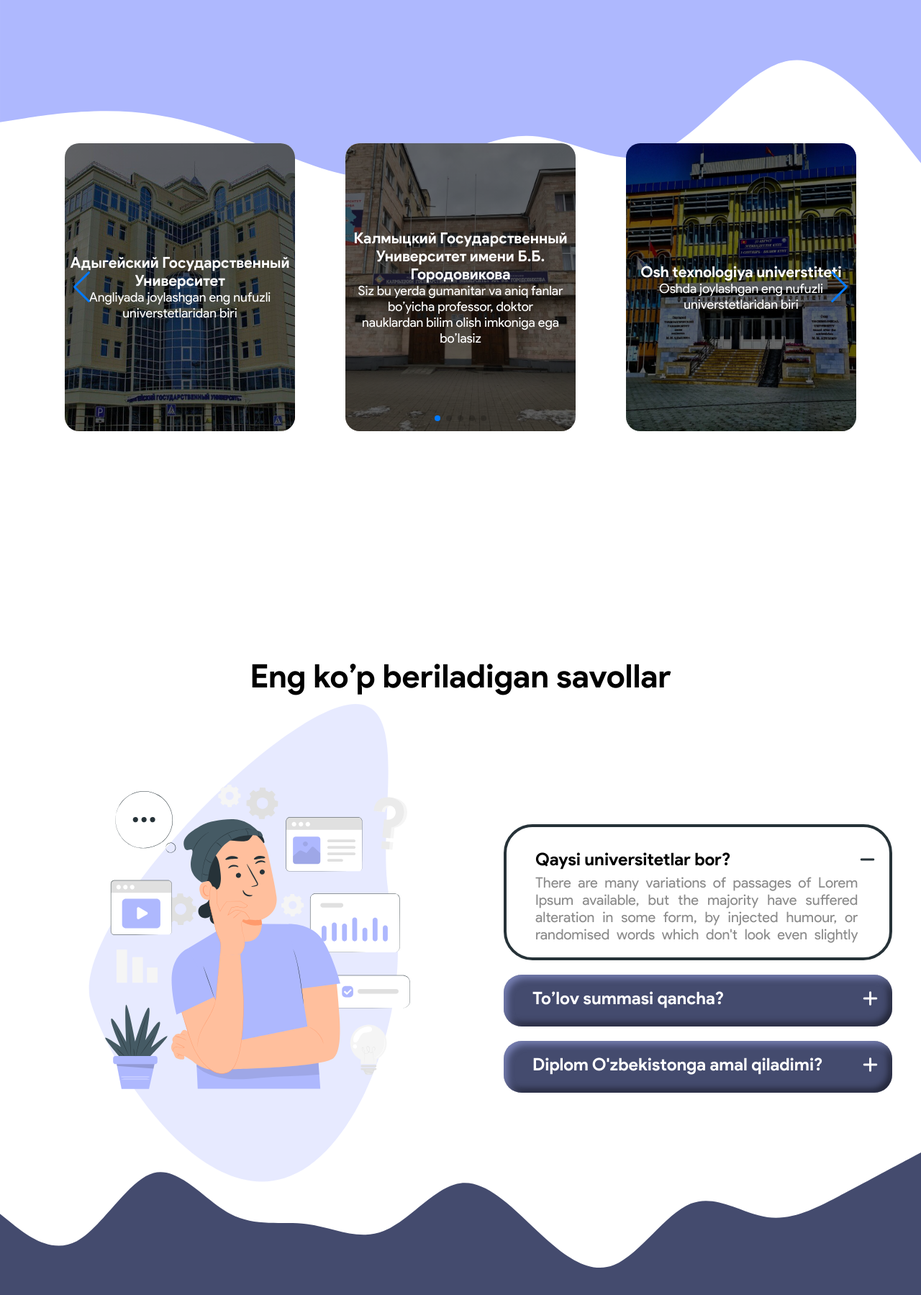
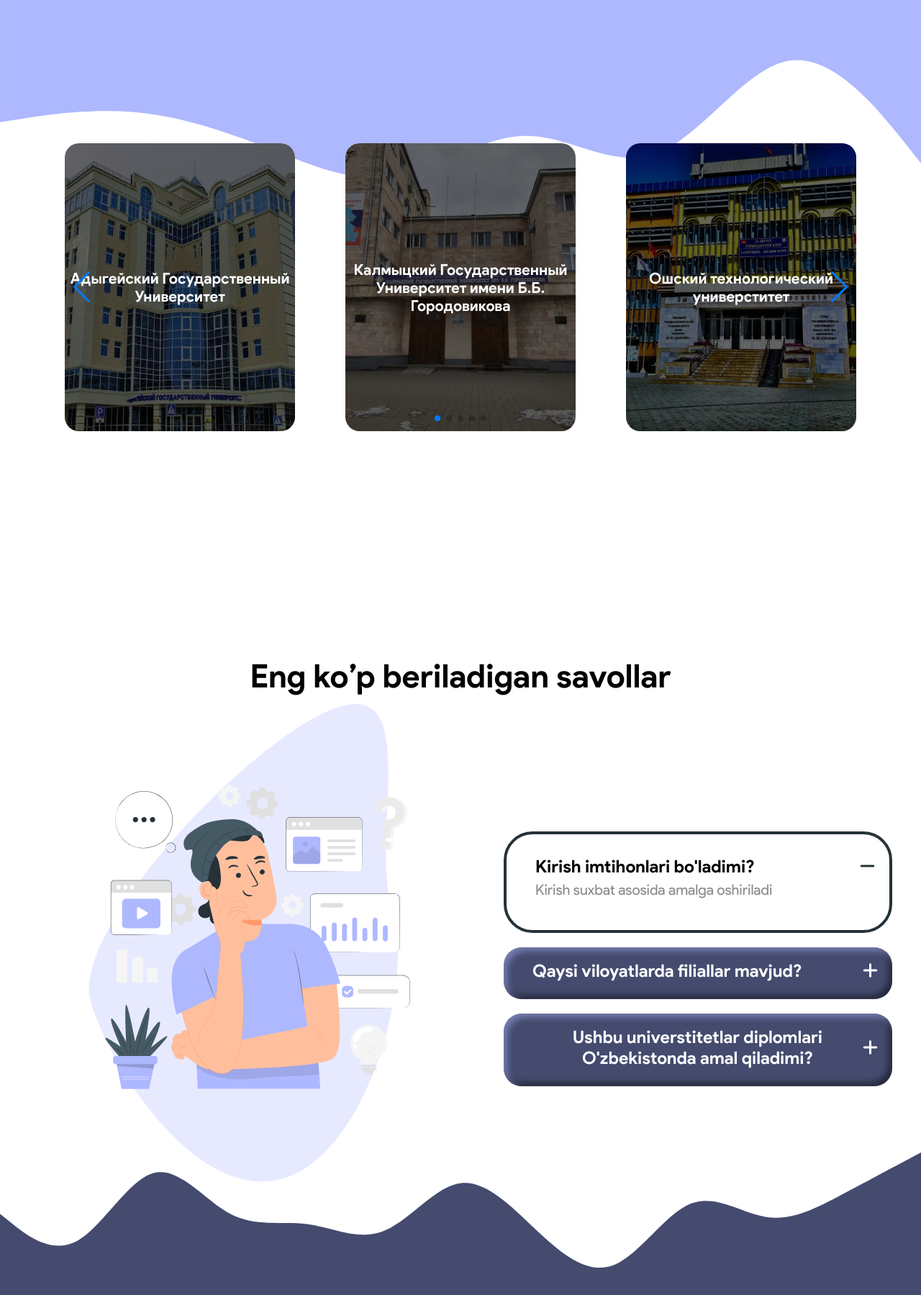
Before and after one commit to uicodee/web_leoconsulting, a Django app: page / in a window 1280 px wide. Shown: the part 1896-3695 px from the top of the page at 72% size. Run offline with Django 4.2, Linux system fonts and the light colour scheme; some libraries are stand-ins or nearby versions.

Commit message:
requirements

```diff
--- a/home/templates/home/index.html
+++ b/home/templates/home/index.html
@@ -49,13 +49,10 @@
         <div class="container hero" id="hero">
             <div class="hero__info">
                 <h2 class="hero__info-title">
-                    <span> Leo Consulting. </span><br>Doimo bir qadam oldinda.
+                    <span> Leo Consulting. </span><br>Bir qadam oldinda.
                 </h2>
                 <p class="hero__info-description">
-                    Contrary to popular belief, Lorem Ipsum is not simply random text.
-                    It has roots in a piece
-                    Contrary to popular belief, Lorem Ipsum is not simply random text.
-                    It has roots in a piece
+                    Biz doimo ozimizdan boshqa odamlarni yaxshiroq darajaga chiqarish xaqida qayg'uramiz
                 </p>
                 <a href="/register" class="btn hero__info-btn">
                     Hoziroq ro’yxatdan o’tish!
@@ -162,45 +159,30 @@
                         <img src="{% static 'images/adygey.jpeg' %}" alt="adygrey"/>
                         <div class="unis__card-info">
                             <h3 class="unis__card-title">Адыгейский Государственный Университет</h3>
-                            <p class="unis__card-desc">
-                                Angliyada joylashgan eng nufuzli universtetlaridan biri
-                            </p>
                         </div>
                     </div>
                     <div class="swiper-slide unis__card">
                         <img src="{% static 'images/kalmish.jpeg' %}" alt="oxforf"/>
                         <div class="unis__card-info">
                             <h3 class="unis__card-title">Калмыцкий Государственный Университет имени Б.Б. Городовикова</h3>
-                            <p class="unis__card-desc">
-                                Siz bu yerda gumanitar va aniq fanlar bo’yicha professor, doktor nauklardan bilim olish imkoniga ega bo’lasiz
-                            </p>
                         </div>
                     </div>
                     <div class="swiper-slide unis__card">
                         <img src="{% static 'images/osh.jpeg' %}" alt="oxforf"/>
                         <div class="unis__card-info">
-                            <h3 class="unis__card-title">Osh texnologiya universtiteti</h3>
-                            <p class="unis__card-desc">
-                                Oshda joylashgan eng nufuzli universtetlaridan biri
-                            </p>
+                            <h3 class="unis__card-title">Ошский технологический универститет</h3>
                         </div>
                     </div>
                     <div class="swiper-slide unis__card">
                         <img src="{% static 'images/siktiiv.jpeg' %}" alt="oxforf"/>
                         <div class="unis__card-info">
-                            <h3 class="unis__card-title">Syktuvkarskiy Gosudarstvenny Universitet imeni Pitirima Sorokina</h3>
-                            <p class="unis__card-desc">
-                                biznes, menejment va iqtisodiyotga asoslangan dunyoning TOP 100 talik universitetlaridan biri
-                            </p>
+                            <h3 class="unis__card-title">Сыктывкарский Госудраственный Универститет имени Питирима Сорокина</h3>
                         </div>
                     </div>
                     <div class="swiper-slide unis__card">
                         <img src="{% static 'images/texno.jpeg' %}" alt="oxforf"/>
                         <div class="unis__card-info">
                             <h3 class="unis__card-title">Армавирский механико-технологический институт (филиал) ФГБОУ BO "Кубанский государственный технологический университет</h3>
-                            <p class="unis__card-desc">
-                                Kubanda joylashgan eng nufuzli universtetlaridan biri
-                            </p>
                         </div>
                     </div>
                 </div>
@@ -216,45 +198,30 @@
                         <img src="{% static 'images/adygey.jpeg' %}" alt="adygrey"/>
                         <div class="unis__card-info">
                             <h3 class="unis__card-title">Адыгейский Государственный Университет</h3>
-                            <p class="unis__card-desc">
-                                Angliyada joylashgan eng nufuzli universtetlaridan biri
-                            </p>
                         </div>
                     </div>
                     <div class="swiper-slide unis__card">
                         <img src="{% static 'images/kalmish.jpeg' %}" alt="oxforf"/>
                         <div class="unis__card-info">
                             <h3 class="unis__card-title">Калмыцкий Государственный Университет имени Б.Б. Городовикова</h3>
-                            <p class="unis__card-desc">
-                                Siz bu yerda gumanitar va aniq fanlar bo’yicha professor, doktor nauklardan bilim olish imkoniga ega bo’lasiz
-                            </p>
                         </div>
                     </div>
                     <div class="swiper-slide unis__card">
                         <img src="{% static 'images/osh.jpeg' %}" alt="oxforf"/>
                         <div class="unis__card-info">
-                            <h3 class="unis__card-title">Osh texnologiya universtiteti</h3>
-                            <p class="unis__card-desc">
-                                Oshda joylashgan eng nufuzli universtetlaridan biri
-                            </p>
+                            <h3 class="unis__card-title">Ошский технологический универститет</h3>
                         </div>
                     </div>
                     <div class="swiper-slide unis__card">
                         <img src="{% static 'images/siktiiv.jpeg' %}" alt="oxforf"/>
                         <div class="unis__card-info">
-                            <h3 class="unis__card-title">Syktuvkarskiy Gosudarstvenny Universitet imeni Pitirima Sorokina</h3>
-                            <p class="unis__card-desc">
-                                biznes, menejment va iqtisodiyotga asoslangan dunyoning TOP 100 talik universitetlaridan biri
-                            </p>
+                            <h3 class="unis__card-title">Сыктывкарский Госудраственный Универститет имени Питирима Сорокина</h3>
                         </div>
                     </div>
                     <div class="swiper-slide unis__card">
                         <img src="{% static 'images/texno.jpeg' %}" alt="oxforf"/>
                         <div class="unis__card-info">
                             <h3 class="unis__card-title">Армавирский механико-технологический институт (филиал) ФГБОУ BO "Кубанский государственный технологический университет</h3>
-                            <p class="unis__card-desc">
-                                Kubanda joylashgan eng nufuzli universtetlaridan biri
-                            </p>
                         </div>
                     </div>
                 </div>
@@ -274,40 +241,41 @@
                 <div class="questions__detail">
                     <div class="questions__box plus">
                         <button class="btn quiz__toggle">
-                            Qaysi universitetlar bor?
+                            Kirish imtihonlari bo'ladimi?
                             <i class="fa-solid fa-minus icon"></i>
                         </button>
                         <div class="quiz__content quiz__active">
                             <p class="questions__box-desc">
-                                There are many variations of passages of Lorem Ipsum
-                                available, but the majority have suffered alteration in some
-                                form, by injected humour, or randomised words which don't
-                                look even slightly believable
+                                Kirish suxbat asosida amalga oshiriladi
                             </p>
                         </div>
                     </div>
                     <div class="questions__box">
                         <button class="btn quiz__toggle">
-                            To’lov summasi qancha?
+                            Qaysi viloyatlarda filiallar mavjud?
                             <i class="fa-solid fa-plus icon"></i>
                         </button>
                         <div class="quiz__content">
                             <p class="questions__box-desc">
-                                There are many variations of passages of Lorem Ipsum
-                                available, but the majority have suffered alteration in some
-                                form, by injected humour, or randomised words which don't
-                                look even slightly believable
+                                1. Toshkent<br>
+                                2. Farg'ona<br>
+                                3. Samarqand<br>
+                                4. Qashqadaryo<br>
+                                5. Surxandaryo<br>
+                                6. Xorazm<br>
+                                7. Qoraqalpoqiston<br>
+                                8. Jizzax<br>
                             </p>
                         </div>
                     </div>
                     <div class="questions__box">
                         <button class="btn quiz__toggle">
-                            Diplom O'zbekistonga amal qiladimi?
+                            Ushbu universtitetlar diplomlari O'zbekistonda amal qiladimi?
                             <i class="fa-solid fa-plus icon"></i>
                         </button>
                         <div class="quiz__content">
                             <p class="questions__box-desc">
-                                Xa. Diplom O'zbekiston Respublikasida to'liq amal qiladi
+                                Xa diplomlar MDX (Mustaqil Davlatlar Xamdo'stligi) da amal qiladi
                             </p>
                         </div>
                     </div>
@@ -344,12 +312,12 @@
                         <span>Facebook</span>
                     </a>
                     <a href="#" class="twitter" target="_blank">
-                        <img src="{% static 'images/twitter.svg' %}" alt="twitter"/>
-                        <span>Twitter</span>
+                        <img src="{% static 'images/logo-tiktok.svg' %}" alt="twitter"/>
+                        <span>Tik Tok</span>
                     </a>
-                    <a href="#" class="vk" target="_blank">
-                        <img src="{% static 'images/vk.svg' %}" alt="vk"/>
-                        <span>Vkontakte</span>
+                    <a href="https://t.me/leoconsultingbot" class="vk" target="_blank">
+                        <img src="{% static 'images/bot.svg' %}" alt="vk"/>
+                        <span>Bot</span>
                     </a>
                 </div>
             </div>
@@ -371,8 +339,8 @@
                     Yana biror bir savol qoldimi?
                 </h2>
                 <p class="contact__info-desc">
-                    Bizga xoziroq qo’ng’iroq qiling va sizga <br/>
-                    kerakli ma’lumotlarni oling!
+                    Xoziroq qo'ng'iroq qiling va o'zingizni qiziqtirgan savollaringizga <br/>
+                    muttaxasisslarimiz tomonidan javob oling!
                 </p>
                 <a class="contact__number" href="tel:+998910014666">+998910014666</a> <br/>
                 <a class="contact__number" href="tel:+998910024666">+998910024666</a>
@@ -399,9 +367,6 @@
             </a>
             <a href="#" target="_blank">
                 <img src="{% static 'images/facebook-ft.svg' %}" alt="facebook"/>
-            </a>
-            <a href="#" target="_blank">
-                <img src="{% static 'images/twitter-ft.svg' %}" alt="twitter"/>
             </a>
         </div>
     </div>
--- a/leo_consulting/settings.py
+++ b/leo_consulting/settings.py
@@ -25,7 +25,7 @@
 # SECURITY WARNING: don't run with debug turned on in production!
 DEBUG = True
 
-ALLOWED_HOSTS = []
+ALLOWED_HOSTS = ['leoconsulting.uz', '127.0.0.1:8000', '127.0.0.1']
 
 
 # Application definition
--- a/registration/forms.py
+++ b/registration/forms.py
@@ -19,13 +19,13 @@
     age = forms.IntegerField(
         max_value=60,
         min_value=16,
-        label='Возраст'
+        label='Возраст',
+        widget=forms.NumberInput(attrs={"placeholder": "Yosh"})
     )
-    email = forms.EmailField(label='Email', widget=forms.EmailInput(attrs={"placeholder": "email@example.com"}))
     region = forms.ModelChoiceField(empty_label=None, label='Регион', queryset=Region.objects.all())
     phone_number = forms.CharField(
         max_length=13,
         min_length=13,
         label='Номер телефона',
-        widget=forms.TextInput(attrs={"placeholder": "+998 (99) 999-99-99"})
+        widget=forms.TextInput(attrs={"placeholder": "Telefon raqamingiz"})
     )
--- a/registration/templates/registration/register.html
+++ b/registration/templates/registration/register.html
@@ -42,11 +42,6 @@
                             {{ form.name }}
                         </div>
                     </div>
-
-                    <div class="input__control">
-                        {{ form.email }}
-                        <img src="{% static 'images/mail-outline.svg' %}" alt="">
-                    </div>
                     <div class="double">
                         <div class="input__control">
 {#                            <select name="loc" id="loc">#}
```
Also changed, not shown: registration/models.py (+9 -4 lines), home/static/images/bot.svg (added), home/static/images/logo-tiktok.svg (added), registration/migrations/0001_initial.py, registration/migrations/0002_rename_regions_region.py (deleted), registration/migrations/0003_rename_user_application.py (deleted), registration/migrations/0004_alter_region_region_name.py (deleted), registration/migrations/0005_user.py (deleted), registration/migrations/0006_alter_user_created_at_alter_user_updated_at.py (deleted), registration/migrations/0007_user_language.py (deleted), registration/migrations/0008_alter_user_username.py (deleted), registration/migrations/0009_alter_region_created_at_alter_region_updated_at.py (deleted), registration/migrations/0010_alter_application_created_at_and_more.py (deleted), registration/migrations/0011_application_status.py (deleted), 2 other files.
